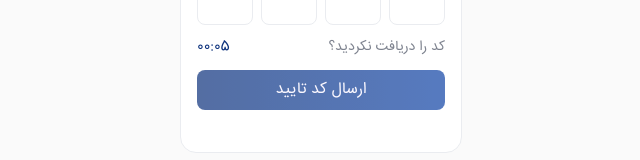
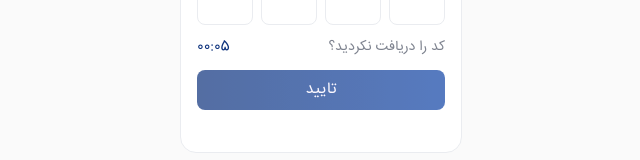
Before and after one commit to Sina-Hgs/IP-finder-react, a React (Vite) app: page /otp in a window 1280 px wide. Shown: the part 308-468 px from the top of the page, without its empty margins (319-959 px from the left). Built offline with nearby package versions, Linux system fonts and the light colour scheme.

Commit message:
implement/ toast for wrong otp
better component state handling

```diff
--- a/src/pages/OTP/OTPPage.tsx
+++ b/src/pages/OTP/OTPPage.tsx
@@ -4,6 +4,8 @@ import Container from "../../components/Container";
 import { useNavigate } from "react-router-dom";
 import OTPForm from "./components/OTPForm";
 import Hero from "./components/Hero";
+import { useState } from "react";
+import Toast from "../../components/Toast";
 
 const OTPPage = () => {
   const phoneNumber = useSelector(
@@ -12,7 +14,30 @@ const OTPPage = () => {
 
   const navigate = useNavigate();
 
+  const [otpValue, setOtpValue] = useState("");
+  const [toastMessage, setToastMessage] = useState("");
+  const [toastVisible, setToastVisible] = useState<boolean>(false);
+
+  const showToast = () => {
+    setToastVisible(true);
+  };
+
+  const removeToast = () => {
+    setToastVisible(false);
+  };
+
+  const handleSubmit = (e: React.FormEvent<HTMLFormElement>) => {
+    e.preventDefault();
+    if (otpValue == "1111") {
+      navigate("/search");
+    } else {
+      setToastMessage("کد وارد شده اشتباه است");
+      showToast();
+    }
+  };
+
   return (
+    <>
       <Container
         hasBackButton={true}
         hasLogo={true}
@@ -26,8 +51,16 @@ const OTPPage = () => {
           />
         }
       >
-      <OTPForm />
+        <OTPForm
+          handleSubmit={handleSubmit}
+          otpValue={otpValue}
+          setOtpValue={setOtpValue}
+          showToast={showToast}
+          setToastMessage={setToastMessage}
+        />
       </Container>
+      {toastVisible && <Toast message={toastMessage} onRemove={removeToast} />}
+    </>
   );
 };
 
--- a/src/pages/OTP/components/OTPForm.tsx
+++ b/src/pages/OTP/components/OTPForm.tsx
@@ -1,20 +1,24 @@
-import { useState } from "react";
 import OTPInput from "./OTPInput";
 import Button from "../../../components/Button";
 import OTPReset from "./OTPReset";
 
-const OTPForm = () => {
-  const [otpValue, setOtpValue] = useState("");
+interface OTPFormProps {
+  handleSubmit: (e: React.FormEvent<HTMLFormElement>) => void;
+  otpValue: string;
+  setOtpValue: React.Dispatch<React.SetStateAction<string>>;
+  showToast: () => void;
+  setToastMessage: React.Dispatch<React.SetStateAction<string>>;
+}
 
-  const handleSubmit = (e: React.FormEvent<HTMLFormElement>) => {
-    e.preventDefault();
-    if (otpValue == "1111") {
-      console.log("right");
-    }
-  };
-
+const OTPForm = ({
+  handleSubmit,
+  otpValue,
+  setOtpValue,
+  showToast,
+  setToastMessage,
+}: OTPFormProps) => {
   return (
-    <form onSubmit={handleSubmit} className="flex flex-col gap-3">
+    <form onSubmit={(e) => handleSubmit(e)} className="flex flex-col gap-3">
       <OTPInput
         length={4}
         onDone={(otp) => {
@@ -22,14 +26,14 @@ const OTPForm = () => {
         }}
       />
 
-      <OTPReset />
+      <OTPReset showToast={showToast} setToastMessage={setToastMessage} />
 
       <Button
         variant="primary"
         type="submit"
         disabled={otpValue.length == 4 ? false : true}
       >
-        ارسال کد تایید
+        تایید
       </Button>
     </form>
   );
--- a/src/pages/OTP/components/OTPReset.tsx
+++ b/src/pages/OTP/components/OTPReset.tsx
@@ -1,23 +1,18 @@
-import { useState } from "react";
-import Toast from "../../../components/Toast";
 import CountdownTimer from "./CountdownTimer";
 
-const OTPReset = () => {
-  const [toastVisible, setToastVisible] = useState<boolean>(false);
+interface OTPResetProps {
+  showToast: () => void;
+  setToastMessage: React.Dispatch<React.SetStateAction<string>>;
+}
 
-  const showToast = () => {
-    setToastVisible(true);
-  };
-
-  const removeToast = () => {
-    setToastVisible(false);
+const OTPReset = ({ showToast, setToastMessage }: OTPResetProps) => {
+  const handleSendAgain = () => {
+    setToastMessage("کد برای شما مجدد ارسال شد");
+    showToast();
   };
   return (
     <>
-      <CountdownTimer handleSendAgain={showToast} />
-      {toastVisible && (
-        <Toast message="کد برای شما مجدد ارسال شد" onRemove={removeToast} />
-      )}
+      <CountdownTimer handleSendAgain={handleSendAgain} />
     </>
   );
 };
```
Lines whose indentation alone changed are shown as unchanged.
